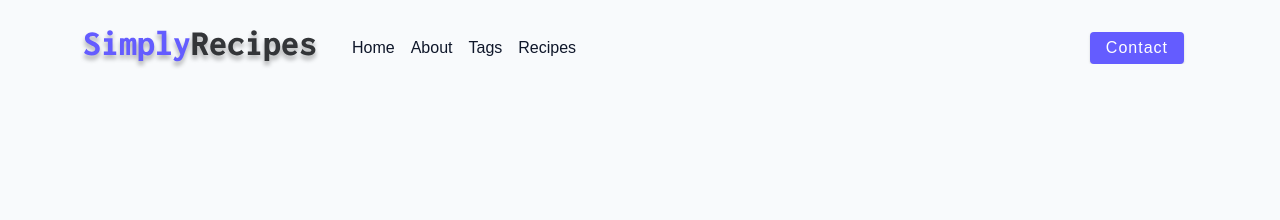
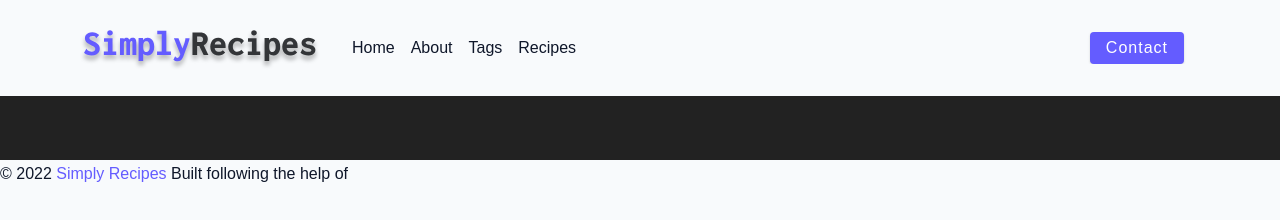
Before and after one commit to GonzaloCalleriza/Project-Recipes-Website, a plain HTML site: page index.html in a window 1280 px wide. Drawn offline with Linux system fonts and the light colour scheme.

Commit message:
Setted up a simple footer

```diff
--- a/css/main.css
+++ b/css/main.css
@@ -354,5 +354,44 @@ Navbar
   .contact-link{
     margin-left: auto;
   }
+}
 
+/*
+-------------------------------------------
+-------------------------------------------
+Main Page
+-------------------------------------------
+-------------------------------------------
+*/
+
+/*
+-------------------------------------------
+-------------------------------------------
+Footer
+-------------------------------------------
+-------------------------------------------
+*/
+.page-footer {
+  height: 4rem;
+  /* text-align: center; */
+  background: var(--black);
+  color: var(--white);
+  display: flex;
+  align-items: center;
+  justify-content: center;
 }
+
+.page-footer p {
+  margin-bottom: 0;
+}
+
+.footer-logo, .page-footer a {
+  color: var(--primary-500);
+}
+/*
+-------------------------------------------
+-------------------------------------------
+
+-------------------------------------------
+-------------------------------------------
+*/
--- a/index.html
+++ b/index.html
@@ -40,11 +40,18 @@
                     <a href="contact.html" class="btn"> Contact </a>
                 </div>
             </div>
-
         </div>
     </nav>
+    <!-- Main -->
+    <main class="page">
 
-
+    </main>
+    <!-- Footer-->
+    <footer class="page-footer"></footer>
+        <p>&copy; <span id="date">2022</span>
+            <span class="footer-logo"> Simply Recipes</span>
+            Built following the help of <a href="www./johnsmilga.com"></a>
+        </p>
     <!-- JavaScript -->
     <script src="./js/app.js"></script>
 </body>
```
